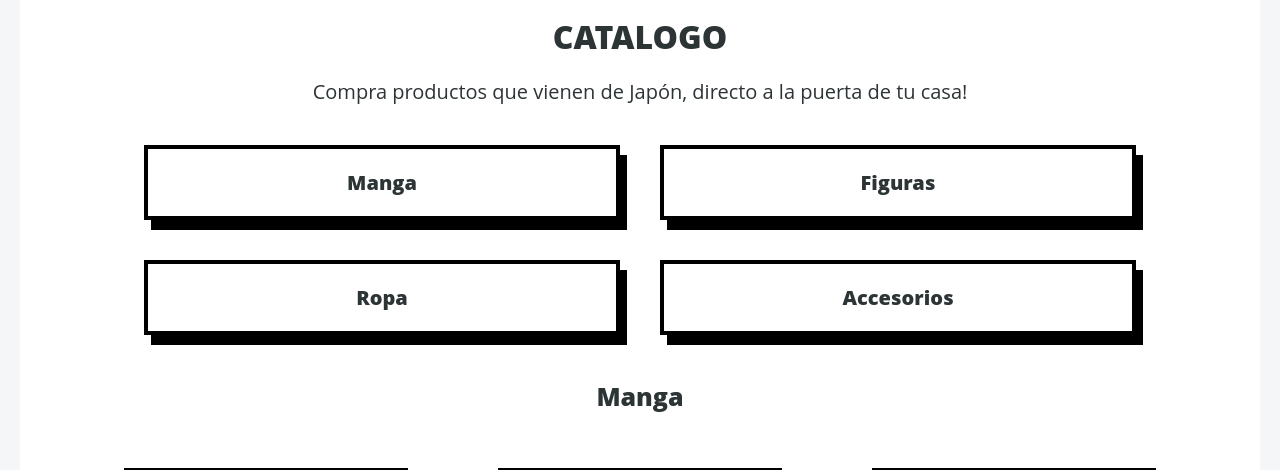
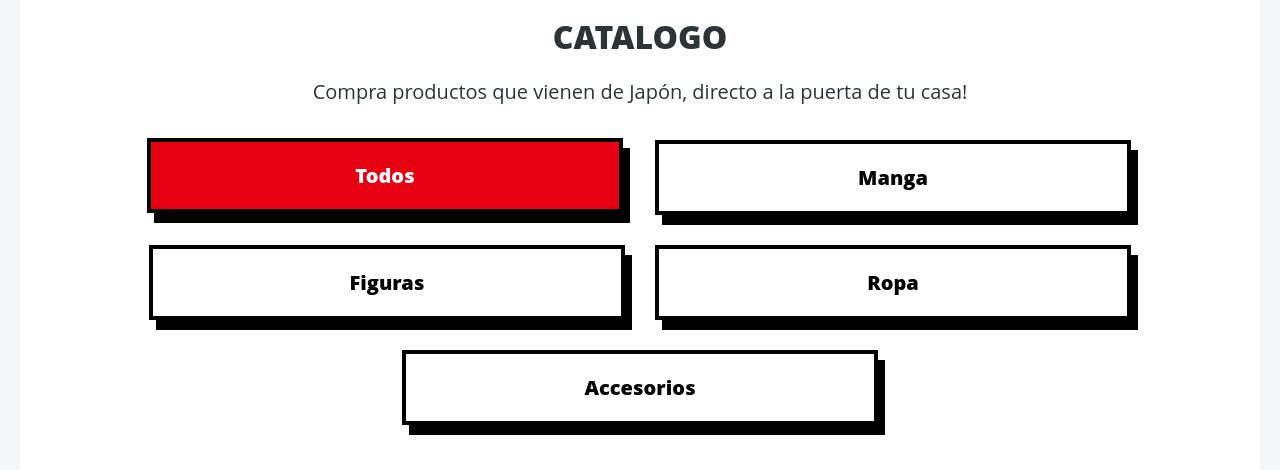
Before and after one commit to Mor4n/hoshi-store-react, a React (Vite) app: page / in a window 1280 px wide. Shown: the part 980-1450 px from the top of the page. Built offline with nearby package versions, Linux system fonts and the light colour scheme.

Commit message:
fix(filter): fix filter feature

```diff
--- a/src/App.tsx
+++ b/src/App.tsx
@@ -1,3 +1,4 @@
+import { useState } from "react";
 import { flecha, tienda_online } from "./barrels/assets";
 import Header from "./components/Header";
 import Nav from "./components/Nav";
@@ -5,13 +6,25 @@ import ProductCatalog from "./components/ProductCatalog";
 import PurchaseProcess from "./components/PurchaseProcess";
 import About from "./components/About";
 import Reviews from "./components/Reviews";
-import useCart  from "./hooks/useCart";
+import useCart from "./hooks/useCart";
 import Footer from "./components/Footer";
 import Contact from "./components/Contact";
 
 function App() {
+  const [selectedCategory, setSelectedCategory] = useState<string>("todos");
+  const [searchTerm, setSearchTerm] = useState<string>("");
 
-  const {data, addToCart, cart, decreaseQuantity, increaseQuantity, emptyCart, removeProduct,isEmpty, totalToPay} = useCart();
+  const {
+    data,
+    addToCart,
+    cart,
+    decreaseQuantity,
+    increaseQuantity,
+    emptyCart,
+    removeProduct,
+    isEmpty,
+    totalToPay,
+  } = useCart();
 
   return (
     <>
@@ -25,8 +38,9 @@ function App() {
         removeProduct={removeProduct}
         isEmpty={isEmpty}
         totalToPay={totalToPay}
-
-        />
+        searchTerm={searchTerm}
+        setSearchTerm={setSearchTerm}
+      />
 
       <main>
         <div id="video-contenedor">
@@ -43,8 +57,12 @@ function App() {
         </div>
 
         <ProductCatalog
-        data={data}
-        addToCart={addToCart}
+          data={data}
+          addToCart={addToCart}
+          selectedCategory={selectedCategory}
+          setSelectedCategory={setSelectedCategory}
+          searchTerm={searchTerm}
+          setSearchTerm={setSearchTerm}
         />
 
         <PurchaseProcess />
--- a/src/components/About.tsx
+++ b/src/components/About.tsx
@@ -1,5 +1,5 @@
-import React from 'react'
 import TeamCard from './common/TeamCard'
+import { aguaprieta } from '../barrels/assets'
 
 function About() {
   return (
@@ -26,7 +26,7 @@ function About() {
 
                 </div>
                 <div className="sobre-contenedor-imagen">
-                    <img src="./img/aguaprieta.png" alt="Imagen de Agua Prieta" id="sobre-imagen"/>
+                    <img src={aguaprieta} alt="Imagen de Agua Prieta" id="sobre-imagen"/>
                 </div>
 
             </div>
--- a/src/components/Contact.tsx
+++ b/src/components/Contact.tsx
@@ -1,5 +1,3 @@
-import React from 'react'
-
 function Contact() {
   return (
      <section id="contacto" className="contacto-section">
--- a/src/components/Footer.tsx
+++ b/src/components/Footer.tsx
@@ -1,5 +1,3 @@
-import React from 'react'
-
 function Footer() {
   return (
     <footer id="footer">
--- a/src/components/ProductCatalog.tsx
+++ b/src/components/ProductCatalog.tsx
@@ -1,14 +1,72 @@
+import { useMemo } from 'react';
+import type { ProductCatalogType, ProductType } from '../types/types';
 
-import type { ProductCatalogType,ProductType } from '../types/types';
+type ProductCatalogProps = {
+    data: ProductCatalogType;
+    addToCart: (item: ProductType) => void;
+    selectedCategory: string;
+    setSelectedCategory: (category: string) => void;
+    searchTerm: string;
+    setSearchTerm: (term: string) => void;
+};
 
-type ProductCatalogProps ={
-    data: ProductCatalogType,
-    addToCart: (item: ProductType) => void
+const CATEGORIES = [
+    { id: 'todos', label: 'Todos' },
+    { id: 'manga', label: 'Manga' },
+    { id: 'figuras', label: 'Figuras' },
+    { id: 'ropa', label: 'Ropa' },
+    { id: 'accesorios', label: 'Accesorios' },
+];
+
+function ProductCatalog({
+    data,
+    addToCart,
+    selectedCategory,
+    setSelectedCategory,
+    searchTerm,
+    setSearchTerm,
+}: ProductCatalogProps) {
+    const filteredData = useMemo(() => {
+        const term = searchTerm.trim().toLowerCase();
+        const result: Partial<ProductCatalogType> = {};
+
+        const entries = Object.entries(data) as [keyof ProductCatalogType, ProductType[]][];
+
+        for (const [category, productos] of entries) {
+            if (selectedCategory !== 'todos' && selectedCategory !== category) {
+                continue;
             }
 
-function ProductCatalog({ data, addToCart }: ProductCatalogProps) {
+            const matchingProducts = productos.filter((producto) => {
+                if (!term) return true;
+                return (
+                    producto.titulo.toLowerCase().includes(term) ||
+                    producto.descripcion.toLowerCase().includes(term)
+                );
+            });
 
+            if (matchingProducts.length > 0) {
+                result[category] = matchingProducts;
+            }
+        }
 
+        return result;
+    }, [data, selectedCategory, searchTerm]);
+
+    const totalProductsCount = useMemo(() => {
+        return Object.values(filteredData).reduce(
+            (total, prods) => total + (prods ? prods.length : 0),
+            0
+        );
+    }, [filteredData]);
+
+    const handleCategoryClick = (categoryId: string) => {
+        if (selectedCategory === categoryId && categoryId !== 'todos') {
+            setSelectedCategory('todos');
+        } else {
+            setSelectedCategory(categoryId);
+        }
+    };
 
     return (
         <>
@@ -17,67 +75,102 @@ function ProductCatalog({ data, addToCart }: ProductCatalogProps) {
                 <p>Compra productos que vienen de Japón, directo a la puerta de tu casa!</p>
 
                 <div className="catalogo-categorias">
-                    <article className="catalogo-categoria">
-                        <p className="catalogo-categoria-texto">Manga</p>
-                    </article>
-                    <article className="catalogo-categoria">
-                        <p className="catalogo-categoria-texto">Figuras</p>
-                    </article>
-                    <article className="catalogo-categoria">
-                        <p className="catalogo-categoria-texto">Ropa</p>
-                    </article>
-                    <article className="catalogo-categoria">
-                        <p className="catalogo-categoria-texto">Accesorios</p>
-                    </article>
+                    {CATEGORIES.map(({ id, label }) => (
+                        <button
+                            key={id}
+                            type="button"
+                            className={`catalogo-categoria ${selectedCategory === id ? 'activa' : ''}`}
+                            onClick={() => handleCategoryClick(id)}
+                        >
+                            <p className="catalogo-categoria-texto">{label}</p>
+                        </button>
+                    ))}
                 </div>
 
-                {
-                    Object.entries(data).map(
-                        ([categoria, productos]) => (
+                {searchTerm.trim() && (
+                    <div className="catalogo-busqueda-info">
+                        <p>
+                            Resultados para "<strong>{searchTerm}</strong>" ({totalProductsCount}{' '}
+                            {totalProductsCount === 1 ? 'producto' : 'productos'} encontrados)
+                        </p>
+                        <button
+                            type="button"
+                            className="limpiar-busqueda-btn"
+                            onClick={() => setSearchTerm('')}
+                            title="Limpiar búsqueda"
+                        >
+                            ✕
+                        </button>
+                    </div>
+                )}
 
+                {totalProductsCount === 0 ? (
+                    <div className="catalogo-vacio">
+                        <p>
+                            No se encontraron productos
+                            {searchTerm ? ` para "${searchTerm}"` : ''}
+                            {selectedCategory !== 'todos' ? ` en la categoría "${selectedCategory}"` : ''}.
+                        </p>
+                        <button
+                            type="button"
+                            className="producto-btn catalogo-reset-btn"
+                            onClick={() => {
+                                setSelectedCategory('todos');
+                                setSearchTerm('');
+                            }}
+                        >
+                            Ver todos los productos
+                        </button>
+                    </div>
+                ) : (
+                    Object.entries(filteredData).map(([categoria, productos]) => (
                         <div className="catalogo-contenedor" id={categoria} key={categoria}>
                             <h3>{categoria}</h3>
                             <div className="catalogo-productos">
-                                        {
-                                            productos.map(producto => (
-
+                                {productos?.map((producto) => (
                                     <article className="producto-tarjeta" key={producto.id}>
-                                                        {producto.descuento != null ? <span className="producto-badge">OfertONN</span> : ""}
-                                                        <img src={producto.imagen}
-                                                            alt={producto.alt} className="producto-img" />
+                                        {producto.descuento != null ? (
+                                            <span className="producto-badge">OfertONN</span>
+                                        ) : (
+                                            ''
+                                        )}
+                                        <img
+                                            src={producto.imagen}
+                                            alt={producto.alt}
+                                            className="producto-img"
+                                        />
                                         <h3 className="producto-titulo">{producto.titulo}</h3>
-                                                        <p className="producto-info"><em>{producto.descripcion}</em></p>
-                                                        {
-                                                            producto.descuento != null ?
+                                        <p className="producto-info">
+                                            <em>{producto.descripcion}</em>
+                                        </p>
+                                        {producto.descuento != null ? (
                                             <div className="producto-precios-div">
                                                 <p className="producto-descuento">-{producto.descuento}%</p>
                                                 <p className="producto-precio">${producto.precio.toFixed(2)}</p>
-                                                                    <p className="producto-precio-anterior"><s>${producto.precioAnterior?.toFixed(2)}</s></p>
+                                                <p className="producto-precio-anterior">
+                                                    <s>${producto.precioAnterior?.toFixed(2)}</s>
+                                                </p>
                                             </div>
-                                                                :
+                                        ) : (
                                             <p className="producto-precio">${producto.precio.toFixed(2)}</p>
-                                                        }
-                                                        <button className="producto-btn" onClick={()=>{addToCart(producto)}}>Agregar al carrito</button>
+                                        )}
+                                        <button
+                                            className="producto-btn"
+                                            onClick={() => {
+                                                addToCart(producto);
+                                            }}
+                                        >
+                                            Agregar al carrito
+                                        </button>
                                     </article>
-
+                                ))}
+                            </div>
+                        </div>
                     ))
-
-                                        }
-                                    </div>
-
-                                </div>
-
-                        )
-
-
-                    )
+                )}
+            </section>
+        </>
+    );
 }
 
-
-            </section>
-
-        </>
-    )
-}
-
-export default ProductCatalog
+export default ProductCatalog;
--- a/src/index.css
+++ b/src/index.css
@@ -439,21 +439,82 @@ section p{
     cursor: pointer;
     padding: 20px;
     border: 4px solid black;
-    margin: 20px;
+    margin: 15px;
     width: 10%;
+    min-width: 130px;
     display: flex;
     justify-content: center;
     align-items: center;
     box-shadow: rgb(0, 0, 0) 7px 10px 0px;
-    transition: box-shadow .25s ease,transform .25s ease ;
+    transition: box-shadow .25s ease,transform .25s ease, background-color .25s ease, color .25s ease ;
+    background-color: #FFFFFF;
+    font-family: inherit;
+    font-size: inherit;
 }
 .catalogo-categoria:hover{
     transition: .25s ease;
     box-shadow: 10px 10px 0px rgb(255, 0, 0);
     transform: translate(-2px, -2px);
 }
+.catalogo-categoria.activa{
+    background-color: #e60012;
+    color: #FFFFFF;
+    box-shadow: 7px 10px 0px #000000;
+    transform: translate(-2px, -2px);
+}
+.catalogo-categoria.activa:hover{
+    box-shadow: 10px 10px 0px #000000;
+    background-color: #c4000f;
+}
 .catalogo-categoria-texto{
     font-weight: 900;
+}
+
+.catalogo-busqueda-info{
+    display: flex;
+    align-items: center;
+    justify-content: center;
+    gap: 12px;
+    margin: 20px auto 10px;
+    font-size: 19px;
+    text-align: center;
+}
+
+.limpiar-busqueda-btn{
+    background-color: #e60012;
+    color: #ffffff;
+    border: 2px solid #000000;
+    border-radius: 50%;
+    width: 26px;
+    height: 26px;
+    cursor: pointer;
+    display: inline-flex;
+    align-items: center;
+    justify-content: center;
+    font-size: 13px;
+    font-weight: bold;
+    transition: transform 0.2s ease, background-color 0.2s ease;
+}
+
+.limpiar-busqueda-btn:hover{
+    transform: scale(1.15);
+    background-color: #000000;
+}
+
+.catalogo-vacio{
+    text-align: center;
+    padding: 40px 20px;
+    margin: 40px auto;
+    max-width: 500px;
+    background-color: #ffffff;
+    border: 4px solid #000000;
+    box-shadow: 7px 10px 0px #000000;
+}
+
+.catalogo-reset-btn{
+    max-width: 250px;
+    margin: 20px auto 0;
+    display: block;
 }
 
 /* partecita de los productos (la tarjeta en si) */
```
Also changed, not shown: src/components/Nav.tsx (+27 -3 lines), 1 other file (tests, documents, lock files or other folders). Lines whose indentation alone changed are shown as unchanged.
